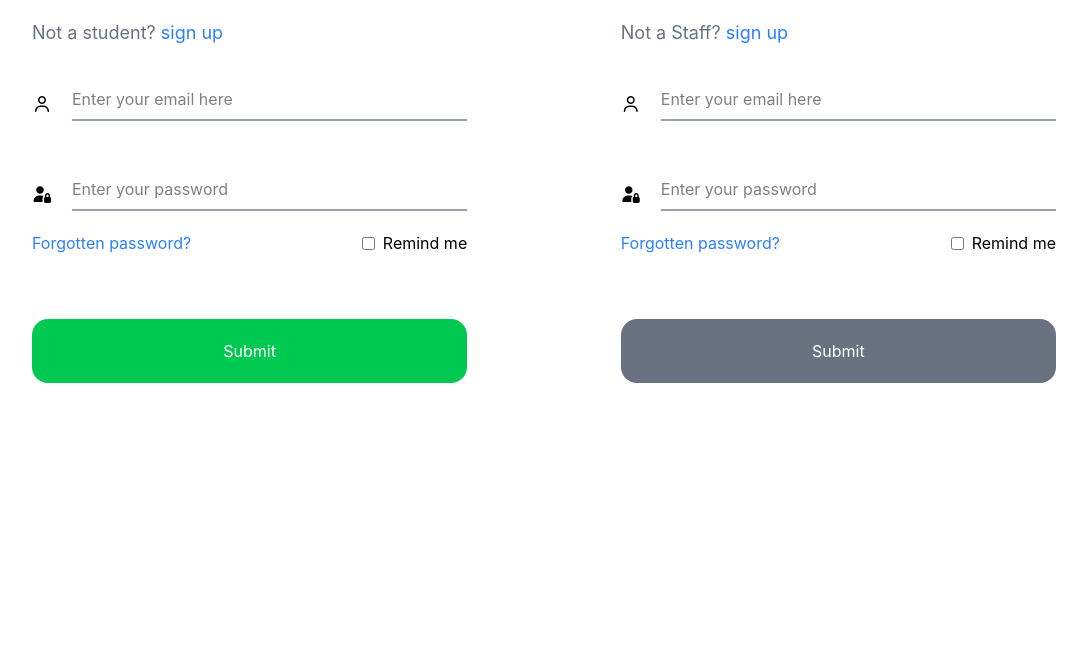
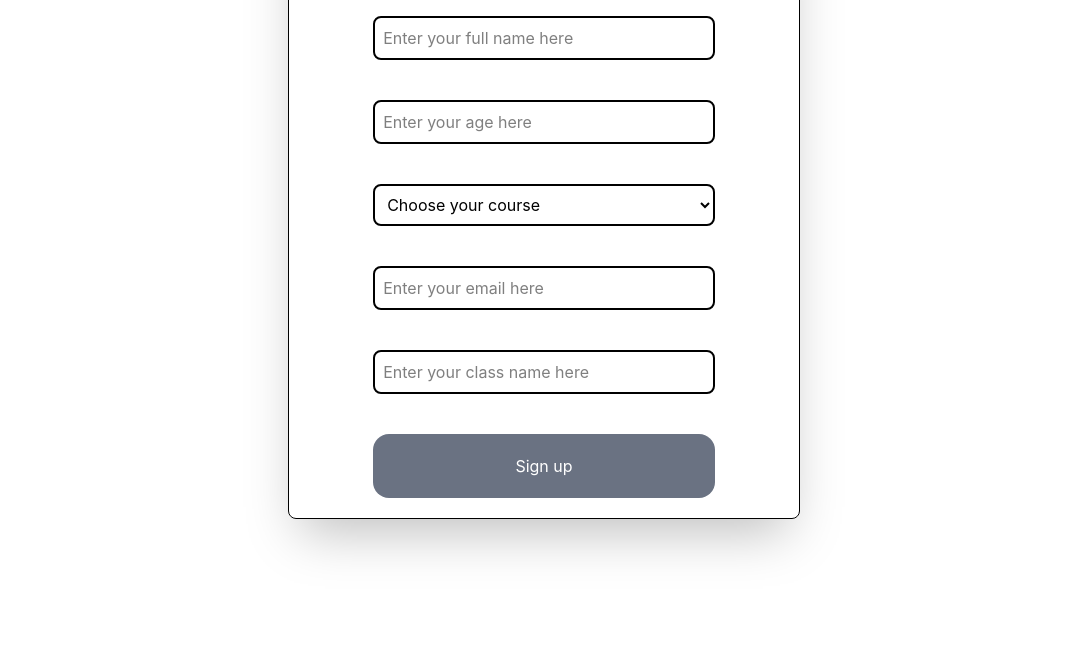
Before and after one commit to terhemeniorwua-png/sch-management-pract, a website: page index.html in a window 1280 px wide. Shown: the part 133-800 px from the top of the page, without its empty margins (96-1183 px from the left). Drawn offline with Linux system fonts and the light colour scheme.

Commit message:
add sign up form for student

```diff
--- a/index.html
+++ b/index.html
@@ -11,7 +11,7 @@
 </head>
 <body>
 
-    <section class="grid grid-cols-2 gap-[15%] justify-around  px-[10%] pt-[5%]">
+    <section class="grid grid-cols-2 gap-[15%] justify-around  px-[10%] pt-[5%] hidden">
         <!-- Student login -->
         <div class="flex flex-col gap-10">
 
@@ -37,7 +37,7 @@
                     </div>
                 </div>
 
-                <input type="submit" name="Login" id="login" class="bg-green-500 w-full text-white rounded-2xl py-5">
+                <input type="submit" value="Login" id="login" class="bg-green-500 w-full text-white rounded-2xl py-5">
             </form>
         </div>
 
@@ -69,12 +69,47 @@
                     </div>
                 </div>
 
-                <input type="submit" name="Login" id="login" class="bg-gray-500 w-full text-white rounded-2xl py-5">
+                <input type="submit" value="Login" id="login" class="bg-gray-500 w-full text-white rounded-2xl py-5">
             </form>
         </div>
     </section>
 
 
+    <!-- signup form for student -->
+
+    <section class="w-[70%] m-auto flex justify-center pt-10">
+
+        <!-- student signup -->
+        <div class="flex flex-col items-center gap-10 p-5 px-8 rounded-lg shadow-2xl border">
+            <h1 class="text-5xl font-black text-gray-600">Sign up as student</h1>
+
+            <form action="" class="space-y-10">
+                <input type="text" name="" id="" placeholder="Enter your full name here" class="outline-0 border-2 pr-5 w-full py-2 rounded-lg pl-2"><br>
+
+                <input type="text" name="" id="" placeholder="Enter your age here" class="outline-0 border-2 pr-5 py-2 w-full rounded-lg pl-2"><br>
+
+                <select name="" id="" class="outline-0 border-2 pr-5 py-2 rounded-lg pl-2 w-full">
+                    <option value="" selected disabled>Choose your course</option>
+                    <option value="">Computer Science</option>
+                    <option value="">Mathematics</option>
+                    <option value="">Mass Comunication</option>
+                    <option value="">Law</option>
+                    <option value="">Agriculture</option>
+                    <option value="">Accounting</option>
+                    <option value="">Commerce</option>
+                    <option value="">Physics</option>
+                    <option value="">Medicine and surgery</option>
+                </select> <br>
+
+                <input type="email" name="" id="" placeholder="Enter your email here" class="outline-0 border-2 pr-5 py-2 w-full rounded-lg pl-2"><br>
+
+                <input type="text" name="" id="" placeholder="Enter your class name here" class="outline-0 border-2 pr-5 py-2 w-full rounded-lg pl-2">
+
+                <input type="submit" value="Sign up" id="login" class="bg-gray-500 w-full text-white w-full rounded-2xl py-5">
+            </form>
+        </div>
+    </section>
+
     <script src="script.js"></script>
 </body>
 </html>
```
Also changed, not shown: task.md (+2 -0 lines), src/output.css.
